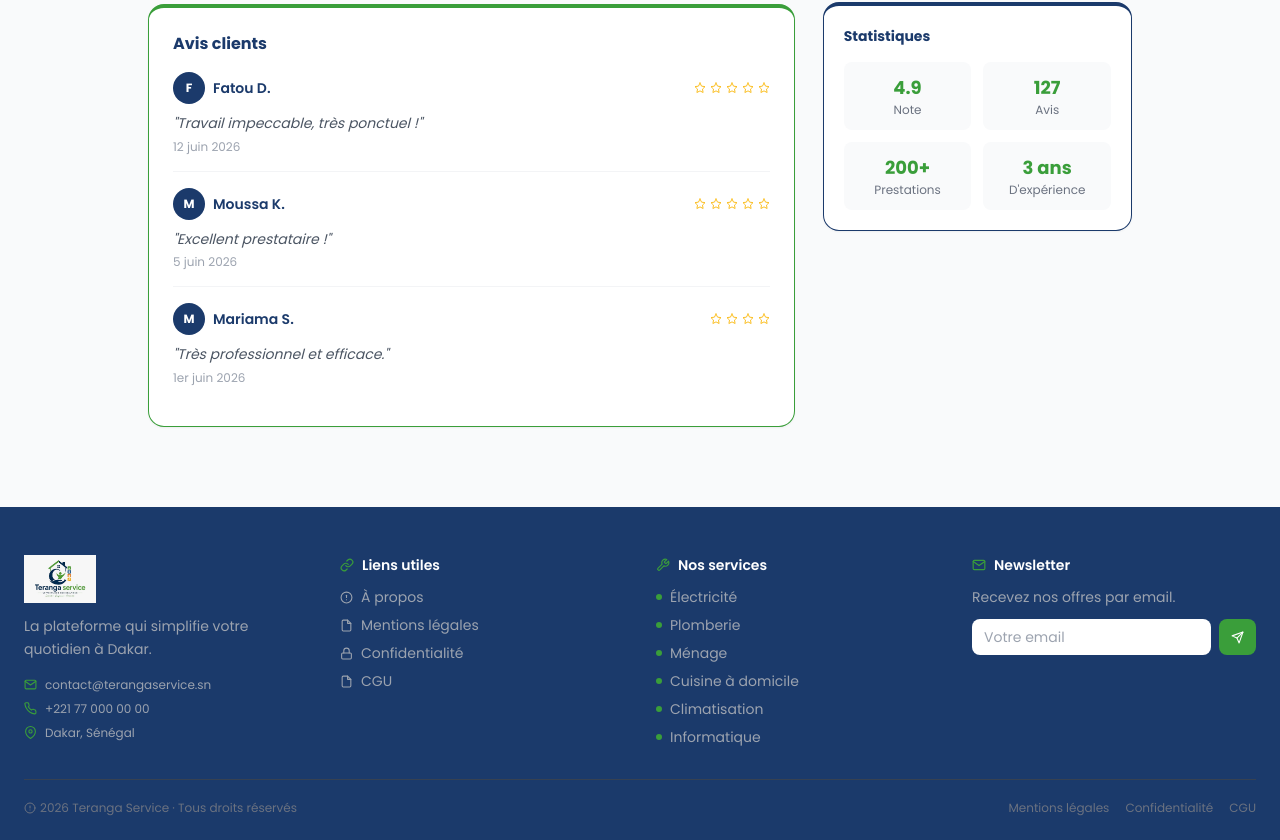
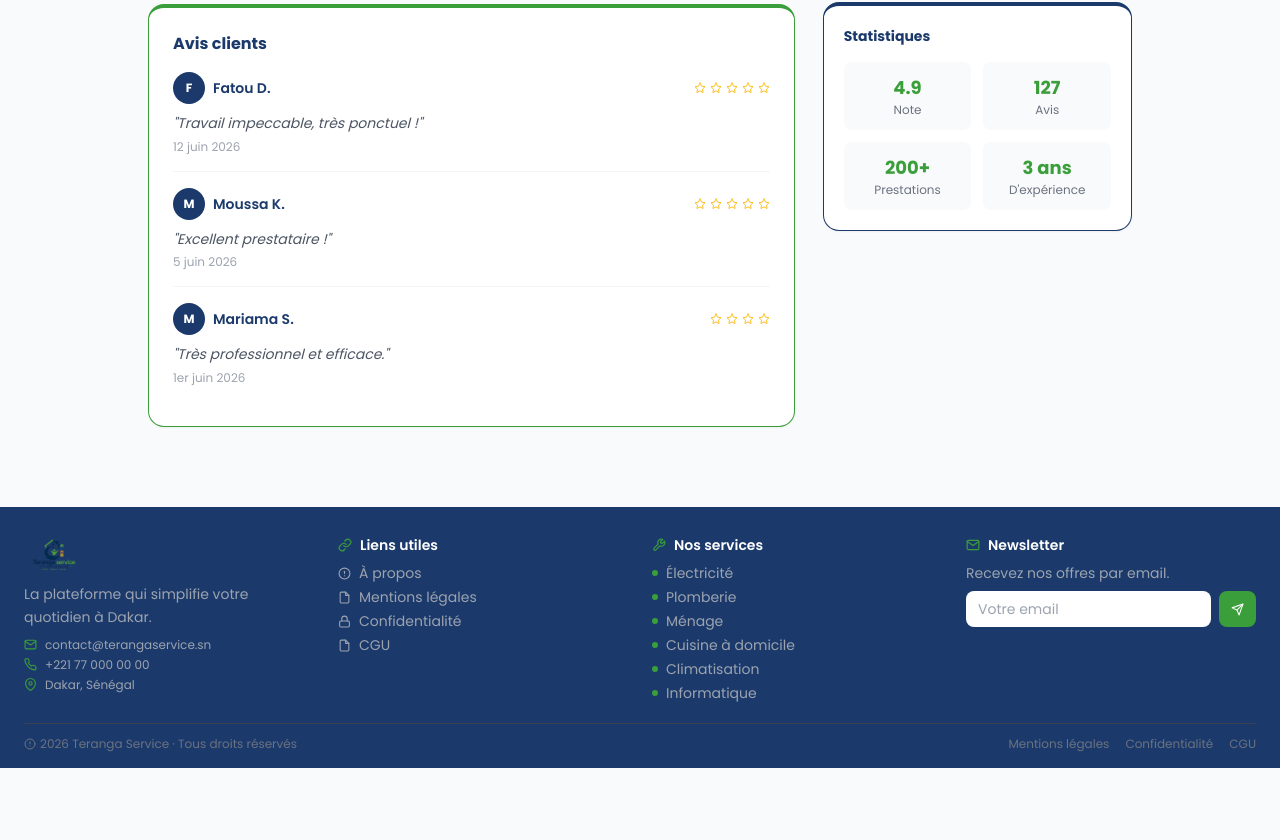
Before and after one commit to Katywilliam/TerangaService-React, a React (Vite) app: page /prestataires/1 in a window 1280 px wide. Shown: the part 868-1708 px from the top of the page. After the commit the page ends 1636 px from the top, so only its background shows below. Built offline with nearby package versions, Linux system fonts and the light colour scheme; no server answers; the database is empty.

Commit message:
feat: icônes sociales, plus de prestataires/services, photos hero, fix création profil prestataire

```diff
--- a/src/components/Footer.jsx
+++ b/src/components/Footer.jsx
@@ -1,17 +1,17 @@
 import { Link } from 'react-router-dom';
 import Icon from './Icons';
-import logo from '../pages/public/images/logo.jpeg';
+import logo from '../pages/public/images/logo.png';
 
 export default function Footer() {
   return (
-    <footer className="bg-[#1B3A6B] text-white pt-12 pb-6 mt-10">
+    <footer className="bg-[#1B3A6B] text-white pt-7 pb-4 mt-10">
       <div className="max-w-7xl mx-auto px-6">
-        <div className="grid grid-cols-1 sm:grid-cols-2 lg:grid-cols-4 gap-8 mb-8">
+        <div className="grid grid-cols-1 sm:grid-cols-2 lg:grid-cols-4 gap-6 mb-5">
 
           <div>
-            <img src={logo} alt="Teranga Service" className="h-12 mb-3 object-contain" />
-            <p className="text-gray-400 text-sm leading-relaxed mb-4">La plateforme qui simplifie votre quotidien à Dakar.</p>
-            <div className="space-y-2">
+            <img src={logo} alt="Teranga Service" className="h-10 mb-2 object-contain" />
+            <p className="text-gray-400 text-sm leading-relaxed mb-2">La plateforme qui simplifie votre quotidien à Dakar.</p>
+            <div className="space-y-1">
               <p className="text-gray-400 text-xs flex items-center gap-2">
                 <Icon name="mail" size={13} color="#3A9E3A" />
                 contact@terangaservice.sn
@@ -28,11 +28,11 @@ export default function Footer() {
           </div>
 
           <div>
-            <h3 className="font-semibold text-sm mb-3 flex items-center gap-2">
+            <h3 className="font-semibold text-sm mb-2 flex items-center gap-2">
               <Icon name="link" size={14} color="#3A9E3A" />
               Liens utiles
             </h3>
-            <ul className="space-y-2">
+            <ul className="space-y-1">
               {[
                 { to: '/a-propos', label: 'À propos', icon: 'info' },
                 { to: '/mentions-legales', label: 'Mentions légales', icon: 'file' },
@@ -50,11 +50,11 @@ export default function Footer() {
           </div>
 
           <div>
-            <h3 className="font-semibold text-sm mb-3 flex items-center gap-2">
+            <h3 className="font-semibold text-sm mb-2 flex items-center gap-2">
               <Icon name="tool" size={14} color="#3A9E3A" />
               Nos services
             </h3>
-            <ul className="space-y-2">
+            <ul className="space-y-1">
               {['Électricité', 'Plomberie', 'Ménage', 'Cuisine à domicile', 'Climatisation', 'Informatique'].map(s => (
                 <li key={s} className="text-gray-400 text-sm flex items-center gap-2">
                   <span className="w-1.5 h-1.5 bg-[#3A9E3A] rounded-full flex-shrink-0" />
@@ -65,11 +65,11 @@ export default function Footer() {
           </div>
 
           <div>
-            <h3 className="font-semibold text-sm mb-3 flex items-center gap-2">
+            <h3 className="font-semibold text-sm mb-2 flex items-center gap-2">
               <Icon name="mail" size={14} color="#3A9E3A" />
               Newsletter
             </h3>
-            <p className="text-gray-400 text-sm mb-3">Recevez nos offres par email.</p>
+            <p className="text-gray-400 text-sm mb-2">Recevez nos offres par email.</p>
             <div className="flex gap-2">
               <input
                 type="email"
@@ -83,8 +83,8 @@ export default function Footer() {
           </div>
         </div>
 
-        <hr className="border-gray-700 mb-5" />
-        <div className="flex flex-col sm:flex-row items-center justify-between gap-3">
+        <hr className="border-gray-700 mb-3" />
+        <div className="flex flex-col sm:flex-row items-center justify-between gap-2">
           <p className="text-gray-500 text-xs flex items-center gap-1">
             <Icon name="info" size={12} />
             2026 Teranga Service · Tous droits réservés
--- a/src/components/Navbar.jsx
+++ b/src/components/Navbar.jsx
@@ -2,7 +2,7 @@ import { useState } from 'react';
 import { Link, useLocation, useNavigate } from 'react-router-dom';
 import Icon from './Icons';
 import { useAuth } from '../contexts/AuthContext';
-import logo from '../pages/public/images/logo.jpeg';
+import logo from '../pages/public/images/logo.png';
 
 const navLinks = [
   { to: '/', label: 'Accueil' },
--- a/src/pages/auth/Login.jsx
+++ b/src/pages/auth/Login.jsx
@@ -1,7 +1,7 @@
 import { useState, useEffect } from 'react'
 import { useNavigate, Link, useLocation } from 'react-router-dom'
 import { useAuth } from '../../contexts/AuthContext'
-import logo from '../public/images/logo.jpeg'
+import logo from '../public/images/logo.png'
 
 const Login = () => {
   const { login, isAuthenticated, roleLoading, userRole } = useAuth()
--- a/src/pages/auth/Register.jsx
+++ b/src/pages/auth/Register.jsx
@@ -2,7 +2,7 @@ import { useState, useRef, useEffect } from 'react';
 import { Link, useNavigate } from 'react-router-dom';
 import Icon from '../../components/Icons';
 import { useAuth } from '../../contexts/AuthContext';
-import logo from '../public/images/logo.jpeg';
+import logo from '../public/images/logo.png';
 
 const MAX_DIM = 256;
 
--- a/src/pages/public/Home.jsx
+++ b/src/pages/public/Home.jsx
@@ -1,6 +1,6 @@
 import { Link } from 'react-router-dom';
 import Icon from '../../components/Icons';
-import logo from './images/logo.jpeg';
+import logo from './images/logo.png';
 
 const services = [
   { icon: 'menage', title: 'Ménage', desc: 'Nettoyage complet, repassage et entretien de votre maison.', img: 'https://images.unsplash.com/photo-1581578731548-c64695cc6952?w=600&q=80&fit=crop', badge: 'Populaire' },
--- a/src/pages/public/PrestataireProfile.jsx
+++ b/src/pages/public/PrestataireProfile.jsx
@@ -29,8 +29,13 @@ export default function PrestataireProfile() {
   const [selectedOffre, setSelectedOffre] = useState('');
 
   useEffect(() => {
+    let cancelled = false;
+    setLoading(true);
+    setData(null);
+    setSelectedOffre('');
+
     const fetch = async () => {
-      if (!id) { setData(FALLBACK); setLoading(false); return; }
+      if (!id) { if (!cancelled) { setData(FALLBACK); setLoading(false); } return; }
       try {
         const { data: p } = await supabase
           .from('prestataires')
@@ -40,6 +45,7 @@ export default function PrestataireProfile() {
             avis ( note, commentaire, created_at, clients ( utilisateurs ( nom, prenom ) ) )`)
           .eq('id', id).single();
 
+        if (cancelled) return;
         if (!p) { setData(FALLBACK); return; }
         const offres = (p.offres||[]).filter(o=>o.actif);
         const avis = (p.avis||[]).map(a=>({
@@ -60,10 +66,11 @@ export default function PrestataireProfile() {
           avis: avis.length>0 ? avis : FALLBACK.avis,
         });
         if (offres.length>0) setSelectedOffre(offres[0].id);
-      } catch { setData(FALLBACK); }
-      finally { setLoading(false); }
+      } catch { if (!cancelled) setData(FALLBACK); }
+      finally { if (!cancelled) setLoading(false); }
     };
     fetch();
+    return () => { cancelled = true; };
   }, [id]);
 
   if (loading) return <div className="min-h-screen flex items-center justify-center"><svg className="animate-spin h-10 w-10 text-green-600" viewBox="0 0 24 24" fill="none"><circle className="opacity-25" cx="12" cy="12" r="10" stroke="currentColor" strokeWidth="4"/><path className="opacity-75" fill="currentColor" d="M4 12a8 8 0 018-8v8z"/></svg></div>;
```
Also changed, not shown: src/pages/public/images/logo.jpeg (deleted), src/pages/public/images/logo.png (added).
